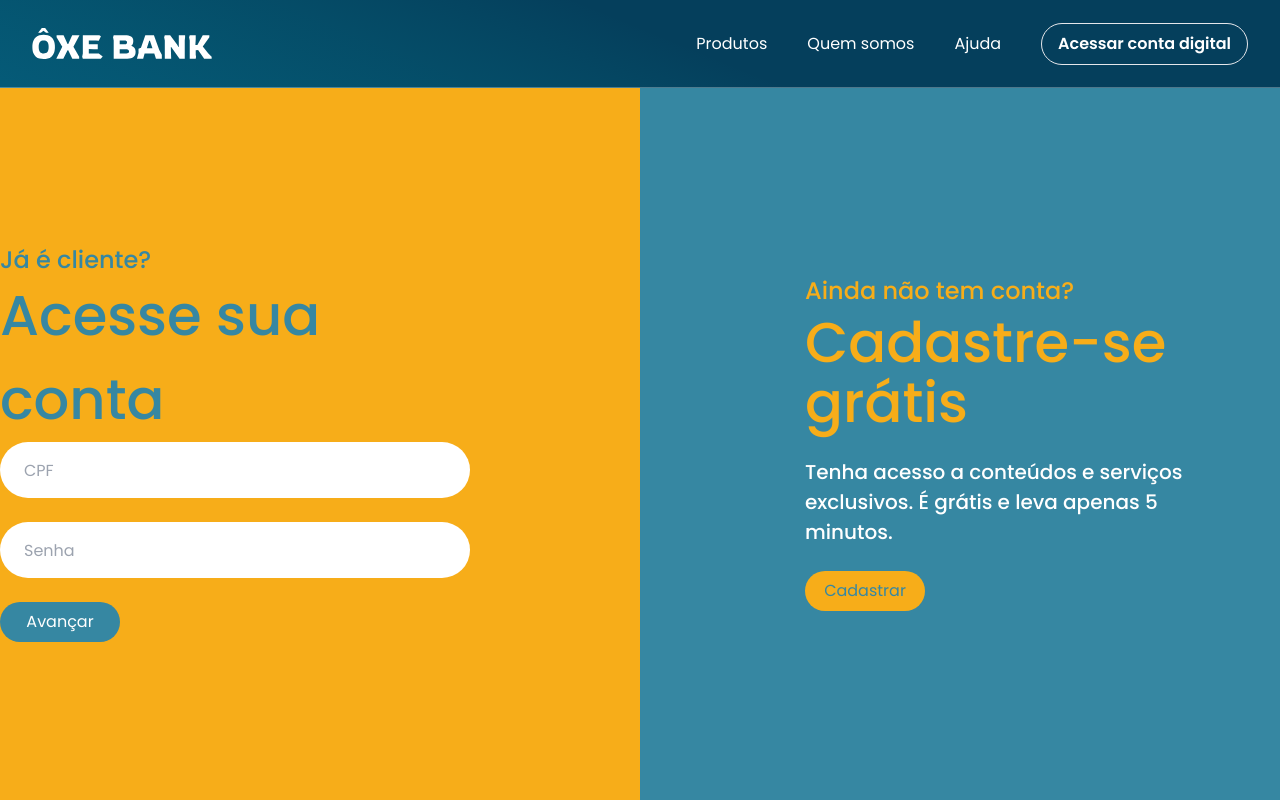
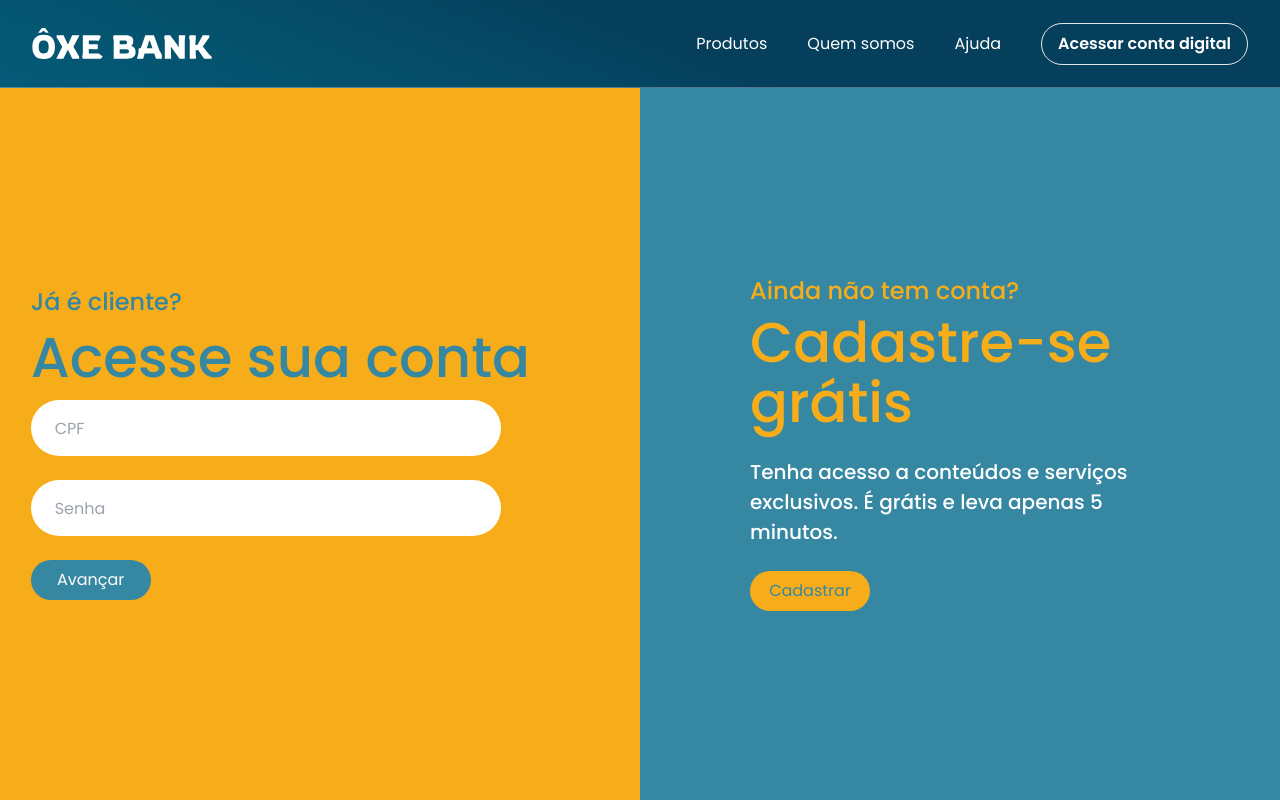
Before and after one commit to Ghedyvan/OxeBank, a SvelteKit app: page /login in a window 1280 px wide. Built offline with nearby package versions, Linux system fonts and the light colour scheme.

Commit message:
Página de cadastro criada, precisa codar

```diff
--- a/src/app.css
+++ b/src/app.css
@@ -4,6 +4,9 @@
 @tailwind utilities;
 
 
+::-webkit-scrollbar {
+    display: none;
+}
 
 body {
 	font-family: 'Poppins', sans-serif;
--- a/src/components/Header.svelte
+++ b/src/components/Header.svelte
@@ -1,11 +1,15 @@
 <script>
 	import Button from './Button.svelte';
-	import { navigate } from 'svelte-navigator';
+	import { Router, navigate } from 'svelte-navigator';
 </script>
 
-<div class="w-full h-[88px] justify-center flex bg-hero bg-cover border-b-gray-50 border-b border-opacity-30">
+<div
+	class="w-full h-[88px] justify-center flex bg-hero bg-cover border-b-gray-50 border-b border-opacity-30"
+>
 	<div class="max-w-[1216px] flex justify-between w-full">
-		<img src="/assets/logoWhite.svg" alt="logo arkademy" class="w-[180px]" />
+		<a href="/" class="h-full flex">
+			<img src="/assets/logoWhite.svg" alt="logo arkademy"  class="w-[180px]" />
+		</a>
 		<ul class="flex gap-[40px] items-center">
 			<li>
 				<a href="/" class="text-white">Produtos</a>
@@ -17,7 +21,7 @@
 				<a href="/" class="text-white">Ajuda</a>
 			</li>
 			<li>
-				<Button textButton={'Acessar conta digital'} classList={''} rota={'/login'}/>
+				<Button textButton={'Acessar conta digital'} classList={''} rota={'/login'} />
 			</li>
 		</ul>
 	</div>
--- /dev/null
+++ b/src/components/cadastro/Hero.svelte
@@ -0,0 +1 @@
+<h1>salve fml</h1>
--- a/src/components/login/Hero.svelte
+++ b/src/components/login/Hero.svelte
@@ -1,7 +1,7 @@
 <div class="w-full">
 	<div class="w-full flex">
 		<div class="bg-[#F7AD19] w-full max-w-[50%] h-screen-80 flex pr-0 items-center relative">
-			<div class="absolute right-[165px]">
+			<div class="absolute right-[110px]">
 				<h3 class="leading-[28.80px] text-2xl font-medium text-[#3687A2]">Já é cliente?</h3>
 				<h2 class="text-[56px] text-[#3687A2] font-medium">Acesse sua conta</h2>
 				<form action="" class="flex flex-col">
@@ -12,7 +12,7 @@
 					/>
 					<input
 						class="w-full max-w-[470px] h-14 px-6 py-2 bg-white rounded-[64px] mb-6"
-						type="text"
+						type="password"
 						placeholder="Senha"
 					/>
 					<button
@@ -23,7 +23,7 @@
 			</div>
 		</div>
 		<div class="bg-[#3687A2] w-full max-w-[50%] flex pr-0 items-center h-screen-80 relative">
-			<div class="absolute left-[165px] max-w-[400px] w-full">
+			<div class="absolute left-[110px] max-w-[400px] w-full">
 				<h3 class="leading-[28.80px] text-2xl font-medium text-[#F7AD19] pb-2">
 					Ainda não tem conta?
 				</h3>
@@ -33,10 +33,9 @@
 				<h4 class="text-white pb-6 text-xl font-medium leading-normal">
 					Tenha acesso a conteúdos e serviços exclusivos. É grátis e leva apenas 5 minutos.
 				</h4>
-				<button
-					class="w-full max-w-[120px] h-10 bg-[#F7AD19] text-[#3687A2] rounded-[60px]"
-					type="button">Cadastrar</button
-				>
+				<a href="/cadastro"
+					class="w-full text-center py-2 max-w-[120px] h-10 bg-[#F7AD19] text-[#3687A2] rounded-[60px]"
+					type="button">Cadastrar</a>
 			</div>
 		</div>
 	</div>
--- /dev/null
+++ b/src/routes/cadastro/+page.svelte
@@ -0,0 +1,9 @@
+<script>
+	import Header from '../../components/Header.svelte';
+	import Hero from '../../components/cadastro/Hero.svelte';
+</script>
+
+<main>
+	<Header />
+    <Hero />
+</main>
```
Also changed, not shown: 1 other file (tests, documents, lock files or other folders).
